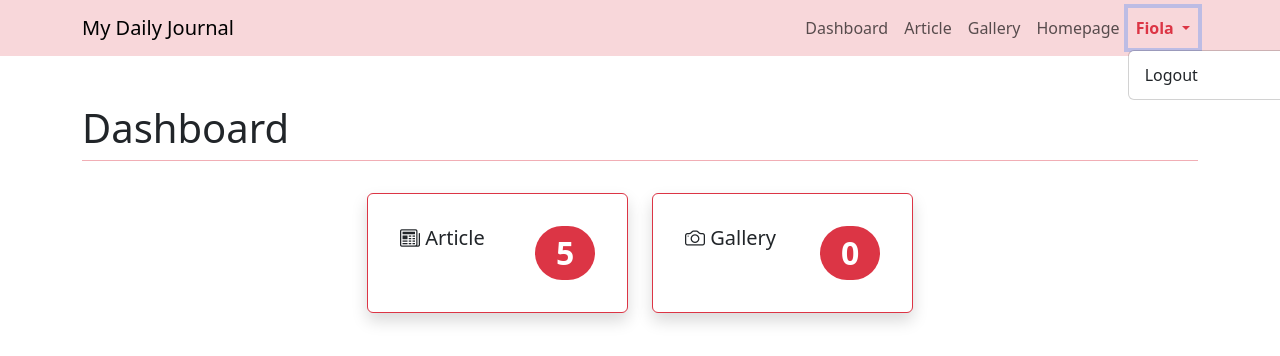
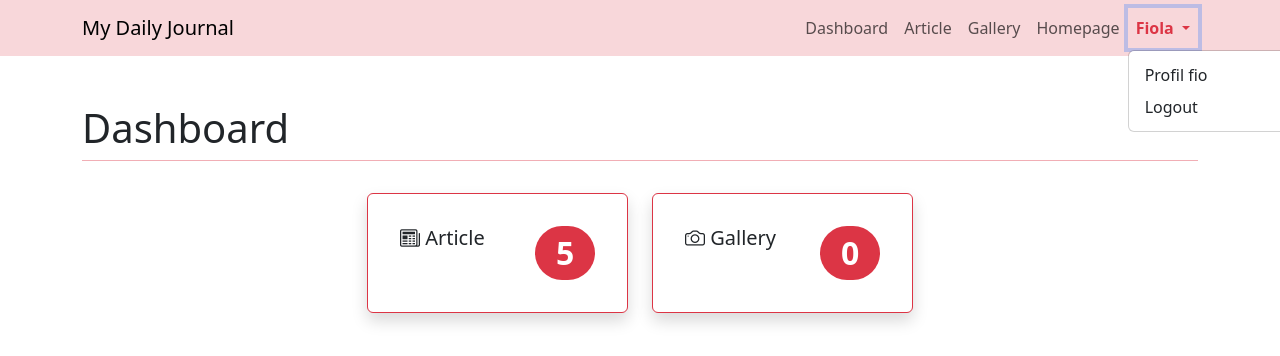
Before and after one commit to Yolaaapm/dailyjournal, a PHP site: page /admin.php in a window 1280 px wide, after a click on "Fiola". Shown: the top 356 px of the page. Run offline with PHP 8.4, Linux system fonts and the light colour scheme; a user stored in the database is signed in; data comes from the database, SQL or seed files in the repository; data that the repository does not hold is empty.

Commit message:
tambah profil

```diff
--- a/admin.php
+++ b/admin.php
@@ -78,6 +78,7 @@ if (!isset($_SESSION['username'])) {
                     <?= $_SESSION['username']?>
                 </a>
                 <ul class="dropdown-menu">
+                    <li><a class="dropdown-item" href="profil.php">Profil fio</a></li>
                     <li><a class="dropdown-item" href="logout.php">Logout</a></li>
                 </ul>
             </li>
```
